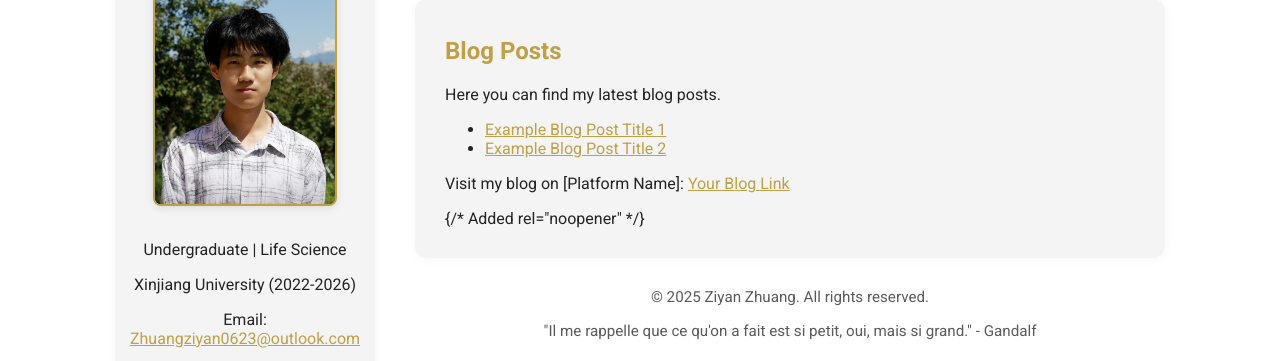
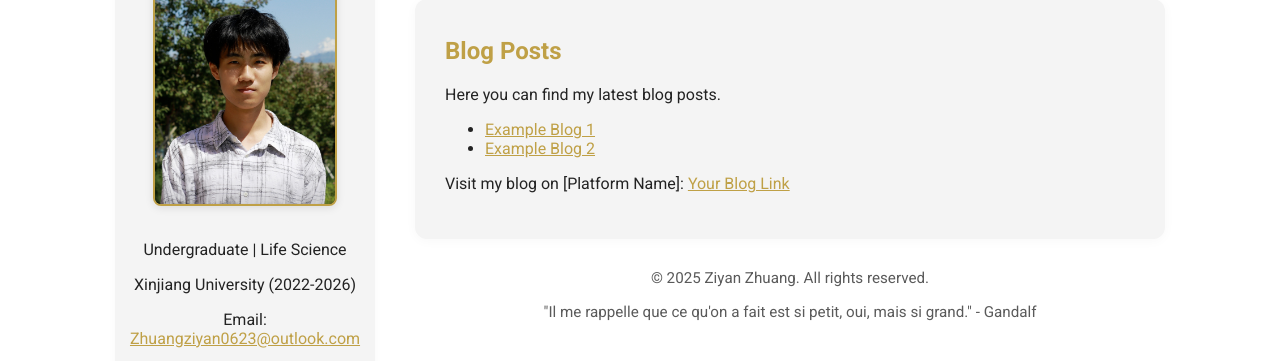
Before and after one commit to ZiyanZhuang/ZiyanZhuang.github.io, a plain HTML site: page index.html in a window 1280 px wide. Both pictures are taken after a click on the link "Blog". Shown: the part 155-516 px from the top of the page. Drawn offline with Linux system fonts and the light colour scheme.

Commit message:
Update index.html

```diff
--- a/index.html
+++ b/index.html
@@ -139,10 +139,10 @@
                 <h2>Blog Posts</h2>
                 <p>Here you can find my latest blog posts.</p>
                 <ul>
-                    <li><a href="#">Example Blog Post Title 1</a></li>
-                    <li><a href="#">Example Blog Post Title 2</a></li>
+                    <li><a href="#">Example Blog  1</a></li>
+                    <li><a href="#">Example Blog  2</a></li>
                 </ul>
-                <p>Visit my blog on [Platform Name]: <a href="Your Blog URL Here" target="_blank" rel="noopener">Your Blog Link</a></p> {/* Added rel="noopener" */}
+                <p>Visit my blog on [Platform Name]: <a href="Your Blog URL Here" target="_blank" rel="noopener">Your Blog Link</a></p>
             </section>
 
             <section id="hobbies" class="content-section">
```
